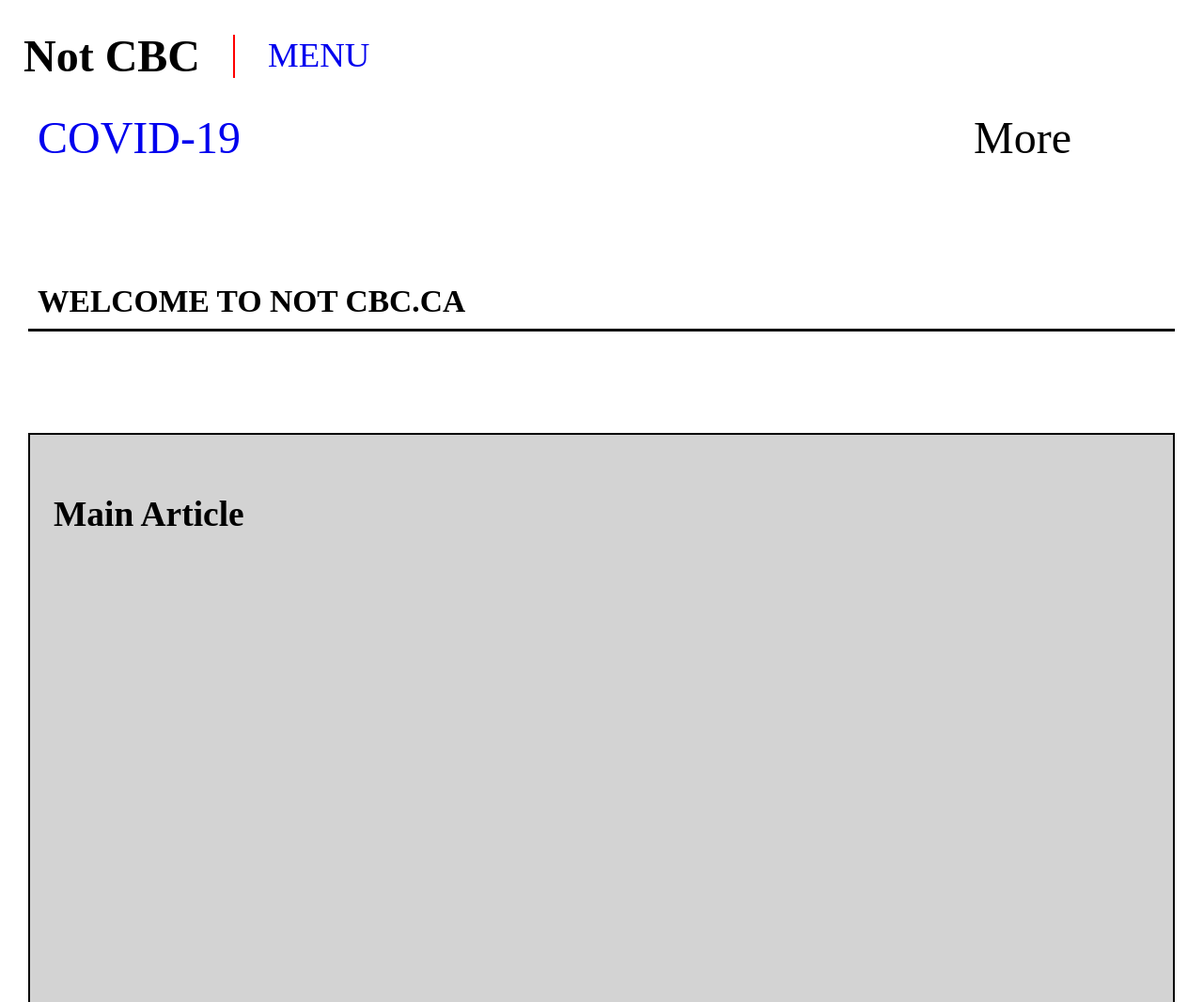
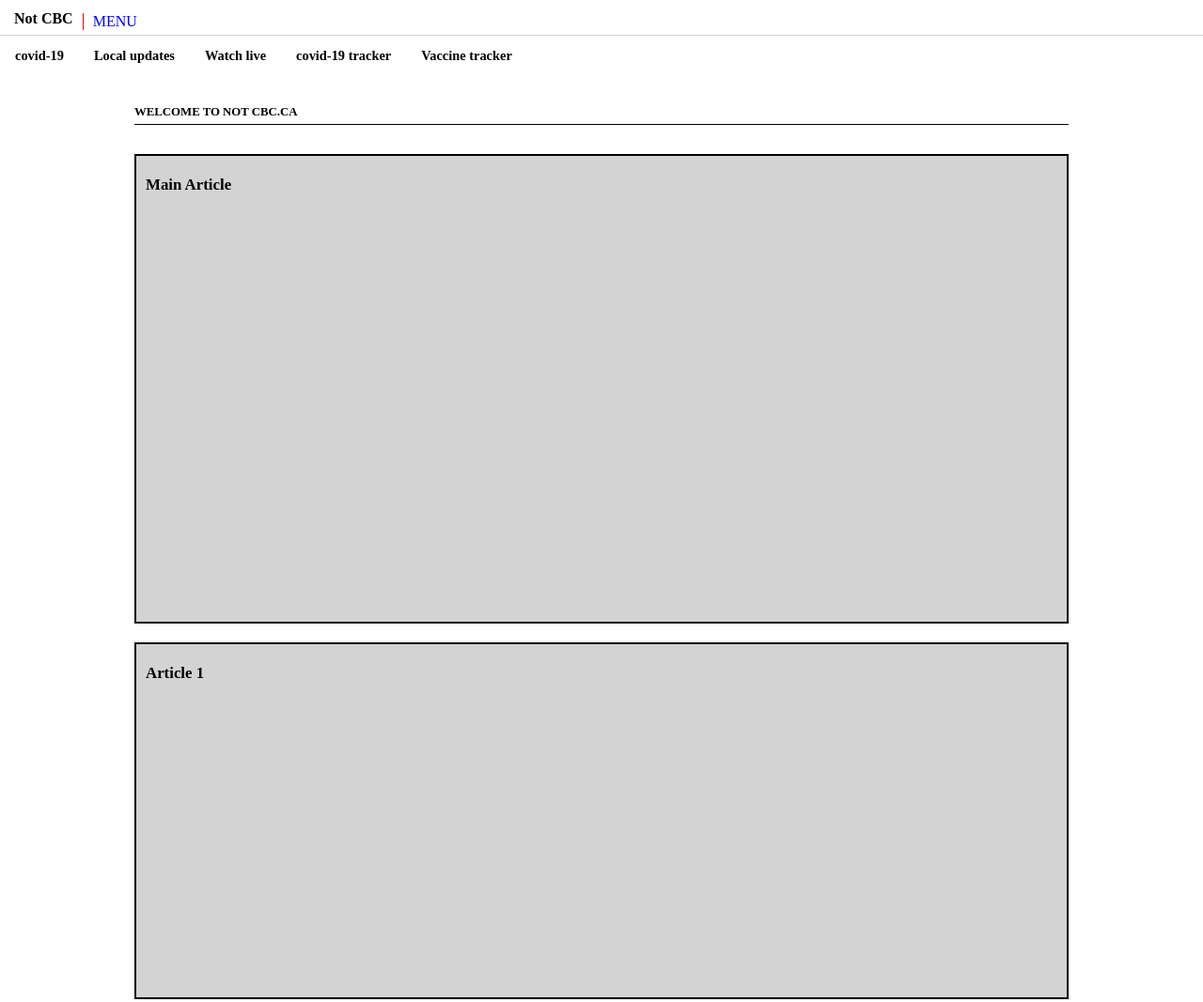
Before and after one commit to Veronica1207/CBC_Template_Grid, a plain HTML site: page index.html in a window 1280 px wide. Shown: the top 1067 px of the page at 94% size. Drawn offline with Linux system fonts and the light colour scheme.

Commit message:
2021-03-13 changed mobile view

```diff
--- a/index.html
+++ b/index.html
@@ -10,6 +10,7 @@
 	<head>
 		<title>Not CBC</title>
 		<meta charset="utf-8">
+        <meta name="viewport" content="width=device-width, initial-scale=1">
         <link href="style.css" rel="stylesheet">
 	</head>
 	<body>
@@ -27,8 +28,10 @@
             </ul>
         </nav>
         <nav id="covid-menu">
-            <li><a href="#">covid-19</a></li>
+            <ul>
+            <li id="covid-text"><a href="#">covid-19</a></li>
             <li id="more-button">More</li>
+            </ul>
         </nav>
 		<div id="wrapper">
 			<main>
@@ -38,7 +41,6 @@
                         <article id="main-article">
                             <h3>Main Article</h3>
                         </article>
-                <section>
                         <div id="six-main-articles">
                             <article>
                                 <h3>Article 1</h3>
@@ -59,7 +61,7 @@
                                 <h3>Article 6</h3>
                             </article>
                         </div>
-                </div>
+                        <div id="aside-grid-container">
                             <aside>
                                 <section id="follow">
                                     <h2>Follow CBC</h2>
@@ -69,12 +71,12 @@
                             <aside id="sub">
                                 <p>Subscribe for newsletters</p>
                             </aside>
+                        </div>
+                    </div>
+                </section>
 
-                </section>
-            </section>
+                <section id="cbc-news">
                     <h2>Not CBC News</h2>
-                  <section id="cbc-news">
-
                     <article>
                         <h3>Article 1</h3>
                     </article>
--- a/style.css
+++ b/style.css
@@ -12,24 +12,25 @@
 
 header {
     display: flex;
+    border-bottom: solid 1px lightgray;
 }
 
 h2 {
-    font-size: 2.1rem;
+    font-size: 1rem;
     display: block;
-    padding: 70px 10px 10px 10px;
+    padding: 20px 10px 5px 5px;
     text-transform: uppercase;
-    border-bottom: solid 3px black;
+    border-bottom: solid 1px black;
 }
 
 article {
     display: block;
-    font-size: 2rem;
-    height: 800px;
+    font-size: .9rem;
+    height: 380px;
     background-color: lightgray;
     border:solid 2px black;
-    padding: 25px;
-    margin-bottom: 40px;
+    padding: 5px 10px;
+    margin-bottom: 20px;
 }
 
 footer {
@@ -40,11 +41,10 @@
 }
 
 footer p {
-    font-size: 3rem;
     color: white;
     font-weight: bolder;
-    margin: 50px 0px;
-    padding-left: 30px;
+    margin: 17px 0px;
+    padding-left: 15px;
 }
 
 .main-nav {
@@ -52,13 +52,21 @@
 }
 
 #wrapper {
-    padding: 30px;
+    padding: 15px;
+    max-width: 1024px;
+    margin: auto;
 }
 
 #covid-menu {
-   font-size: 3rem;
-   display: flex;
-   justify-content: space-between;
+   font-size: 1rem;
+}
+
+#covid-menu ul {
+    list-style:none;
+    margin: 0px;
+    padding: 0px;
+    display: flex;
+    justify-content: space-between;
 }
 
 #covid-menu a{
@@ -68,26 +76,37 @@
 
 #covid-menu li {
     display: block;
-    padding: 0px 40px;
+    padding-left: 30px;
+    margin-top: 3px;
+}
+
+#covid-menu #covid-text {
+    margin-top: 12px;
 }
 
 #covid-menu #more-button {
-    padding-right: 140px;
+    display:block;
+    margin-right: 50px;
+    border: solid 1px black;
+    padding: 7px 12px;
 }
 
 #cbc-header {
    display: block;
-   font-size: 3rem;
-   padding-right: 35px;
-   padding-left: 25px;
+   font-size: 1.3rem;
+   padding-right: 20px;
+   padding-left: 15px;
+   margin-bottom: 5px;
 }
 
 #menu {
    display: block;
-   border-left: solid 2px red;
-   padding-left: 35px;
-   font-size: 2.3rem;
+   border-left: solid 1px red;
+   padding-left: 20px;
+   font-size: 1.3rem;
    text-transform:uppercase;
+   margin-top: 18px;
+   margin-bottom: 5px;
 }
 
 #menu a {
@@ -101,8 +120,8 @@
 }
 
 #main-article {
-    margin-top: 80px;
-    height: 1400px;
+    margin-top: 20px;
+    height: 500px;
 }
 
 #follow {
@@ -113,25 +132,23 @@
 
 #follow h2 {
     padding: 10px 15px;
-    font-size: 2rem;
+    margin: 0px;
 }
 
 #follow p {
     display: block;
-    height: 150px;
-    font-size: 1.5rem;
+    height: 30px;
 }
 
 #sub {
-    margin: 300px 0px 300px 0px;
+    margin: 300px 0px;
     background-color: lightgray;
     border: solid 2px black;
 }
 
 #sub p{
     display: block;
-    height: 500px;
-    font-size: 2rem;
+    height: 330px;
 }
 
 #cbc-news {
@@ -147,22 +164,94 @@
 
 #change-local h3{
     display:block;
-    font-size: 3rem;
-    margin-top: 30px;
+    margin: 0px;
+    margin-top: 5px;
 }
 
 #change-local p {
     display:block;
-    font-size: 3rem;
-    padding-right: 130px;
-    margin-top: 30px;
+    font-size: 1rem;
+    padding: 7px;
+    border: solid 1px black;
+    margin: 0px;
+    margin-right: 25px;
+}
+
+#my-local article{
+    margin-top: 15px;
 }
 
 #more-from-cbc article {
     display: block;
-    height: 600px;
+    height: 220px;
 }
 
 @media (min-width:800px) {
 
+    h2 {
+        font-size: .8rem;
+        border-bottom-width: 1px;
+        padding-top: 16px;
+        padding-left: 0px;
+        margin-top: 0px;
+    }
+
+    header {
+        border-bottom: solid 1px lightgray;
+    }
+
+    footer {
+        flex-direction: row;
+        justify-content: space-between;
+    }
+
+    footer p {
+        font-size: .7rem;
+        padding: 16px;
+        margin: 0px;
+    }
+
+    .main-nav {
+        display: block;
+    }
+    .main-nav ul{
+        list-style:none;
+        margin: 0px;
+        padding: 0px;
+        display: flex;
+    }
+
+    .main-nav a {
+        display: block;
+        text-decoration: none;
+        padding: 13px 16px;
+        font-size: .9rem;
+        font-weight: bolder;
+        color: black;
+    }
+
+    #wrapper {
+        padding: 15px;
+    }
+
+    #covid-menu {
+    display: none;
+    }
+
+    #cbc-header {
+    font-size: 1rem;
+    padding-right: 10px;
+    padding-left: 15px;
+    margin-bottom: 5px;
+    }
+
+    #menu {
+    padding-left: 10px;
+    font-size: 1rem;
+    margin-top:14px;
+    margin-bottom: 5px;
+    }
+
+
+
 }
```
Lines whose indentation alone changed are shown as unchanged.
